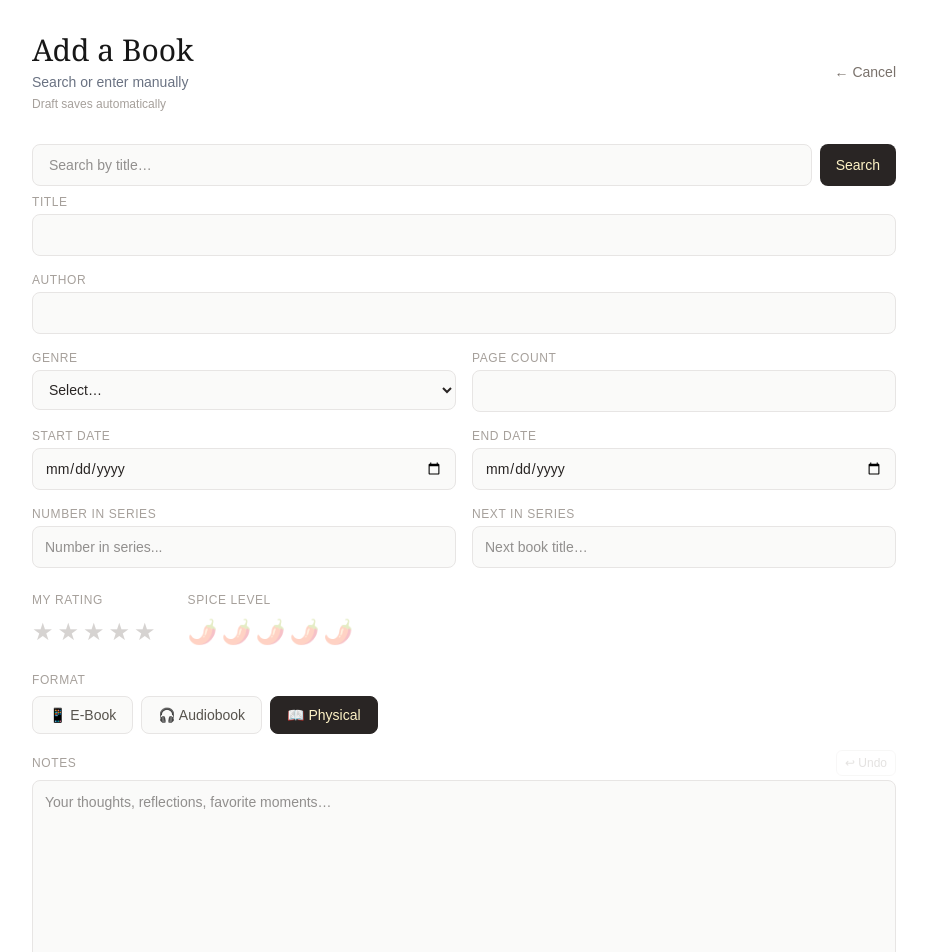
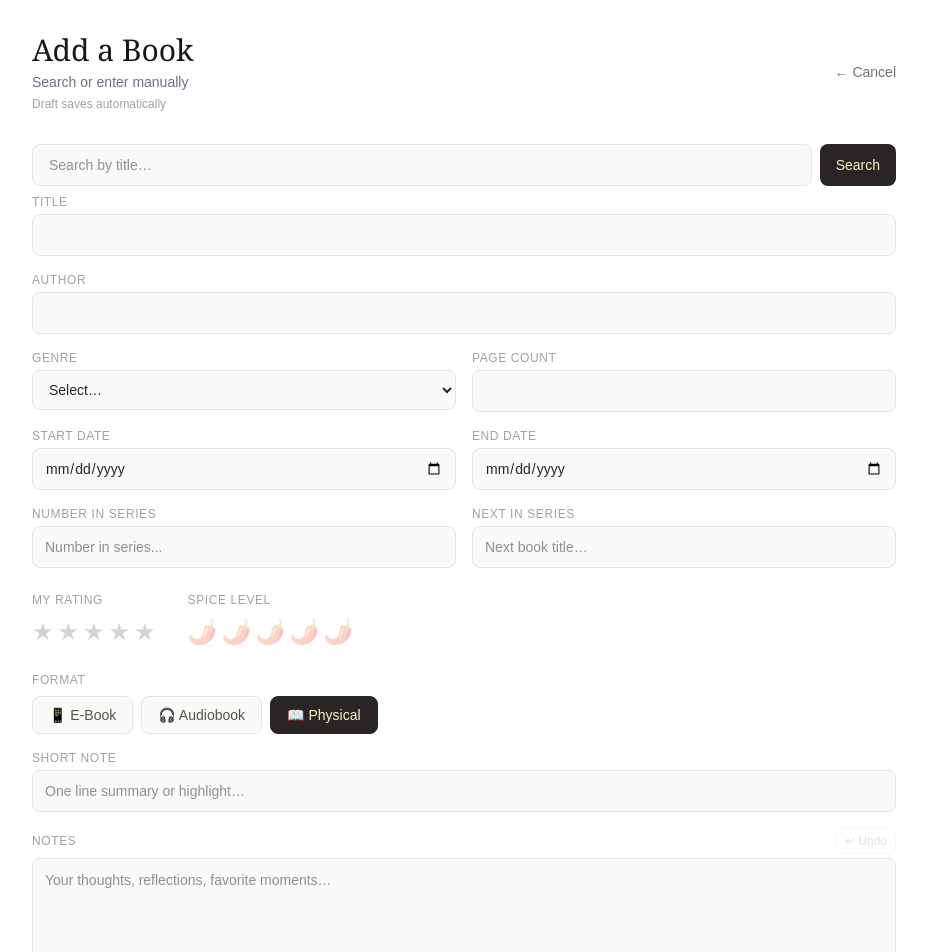
Before and after one commit to ScottSayles/Marginalia, a Next.js app: page /books/new in a window 1280 px wide. Shown: the top 952 px of the page, without its empty margins (176-1103 px from the left). Built offline with nearby package versions, Linux system fonts and the light colour scheme.

Commit message:
add short_note to form load

```diff
--- a/src/app/books/[id]/page.tsx
+++ b/src/app/books/[id]/page.tsx
@@ -22,6 +22,7 @@ export default function BookDetail() {
     page_count: '',
     series: '',
     next_in_series: '',
+    short_note: '',
     start_date: '',
     end_date: '',
     star_rating: 0,
@@ -45,7 +46,7 @@ export default function BookDetail() {
         return
       }
       setForm({
-        title: data.title || '',
+           title: data.title || '',
         author: data.author || '',
         genre: data.genre || '',
         page_count: data.page_count?.toString() || '',
@@ -58,6 +59,7 @@ export default function BookDetail() {
         format: data.format || 'physical',
         notes: data.notes || '',
         cover_url: data.cover_url || '',
+        short_note: data.short_note || '',
       })
       setLoading(false)
     }
@@ -302,6 +304,17 @@ async function searchCovers() {
 
         {/* Notes */}
        <div>
+      <div>
+  <label className="block text-xs uppercase tracking-wider text-stone-400 mb-1">Short Note</label>
+  <input
+    type="text"
+    value={form.short_note}
+    onChange={e => setForm(f => ({ ...f, short_note: e.target.value }))}
+    placeholder="One line summary or highlight…"
+    maxLength={120}
+    className="w-full border border-stone-200 rounded-lg px-3 py-2.5 text-sm text-stone-800 outline-none focus:border-stone-400 bg-stone-50"
+  />
+</div>
   <div className="flex items-center justify-between mb-1">
     <label className="block text-xs uppercase tracking-wider text-stone-400">Notes</label>
     <button
--- a/src/app/books/new/page.tsx
+++ b/src/app/books/new/page.tsx
@@ -29,6 +29,7 @@ export default function NewBook() {
     page_count: '',
     series: '',
     next_in_series: '',
+    short_note: '',
     start_date: '',
     end_date: '',
     star_rating: 0,
@@ -306,7 +307,17 @@ router.refresh()
             ))}
           </div>
         </div>
-
+<div>
+  <label className="block text-xs uppercase tracking-wider text-stone-400 mb-1">Short Note</label>
+  <input
+    type="text"
+    value={form.short_note}
+    onChange={e => setForm(f => ({ ...f, short_note: e.target.value }))}
+    placeholder="One line summary or highlight…"
+    maxLength={120}
+    className="w-full border border-stone-200 rounded-lg px-3 py-2.5 text-sm text-stone-800 outline-none focus:border-stone-400 bg-stone-50"
+  />
+</div>
         {/* Notes */}
         <div>
   <div className="flex items-center justify-between mb-1">
--- a/src/app/page.tsx
+++ b/src/app/page.tsx
@@ -175,8 +175,11 @@ export default function Home() {
               <p className="font-medium text-stone-800 truncate">{book.title}</p>
               <p className="text-sm text-stone-500 italic truncate">{book.author}</p>
               {book.series && (
-                <p className="text-xs text-stone-400 mt-0.5">{book.series}</p>
-              )}
+  <p className="text-xs text-stone-400 mt-0.5">{book.series}</p>
+)}
+{book.short_note && (
+  <p className="text-xs font-bold text-amber-700 mt-1">{book.short_note}</p>
+)}
             </div>
             <div className="flex flex-col items-end gap-1 flex-shrink-0">
               {book.star_rating > 0 && (
--- a/src/types/book.ts
+++ b/src/types/book.ts
@@ -13,5 +13,6 @@ export type Book = {
   format: 'physical' | 'ebook' | 'audio'
   notes: string | null
   cover_url: string | null
+  short_note: string | null
   created_at: string
 }
```
